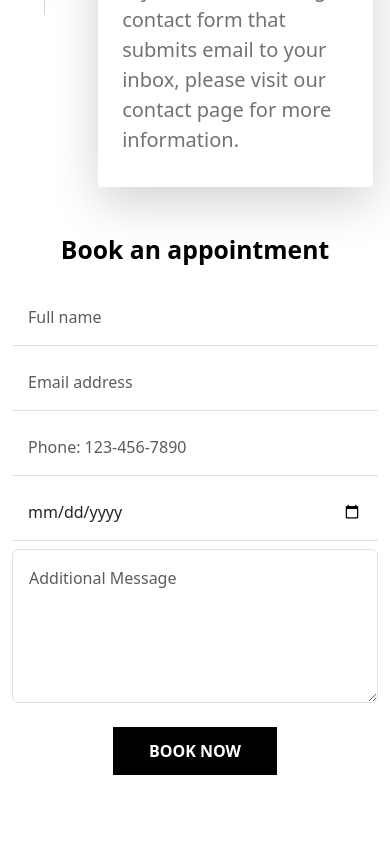
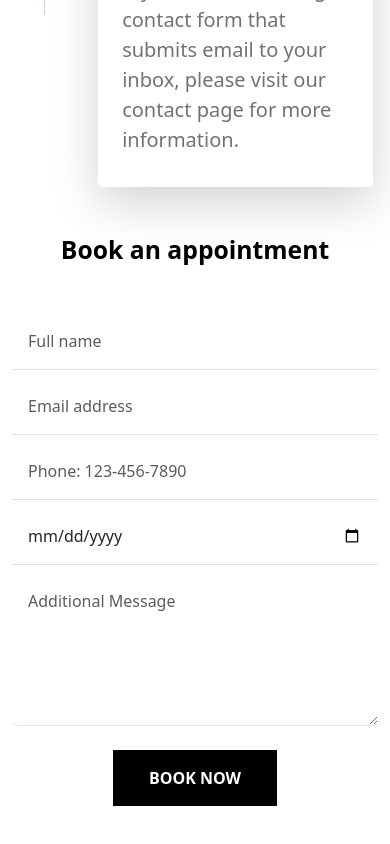
Before and after one commit to AsalYousefi/Medical-Booking, a React (Vite) app: page / in a window 390 px wide. Shown: the part 4323-5167 px from the top of the page. Before the commit the page ends 5114 px from the top, so only its background shows below. Built offline with nearby package versions, Linux system fonts and the light colour scheme.

Commit message:
booking completed

```diff
--- /dev/null
+++ b/src/Components/MainSection/Booking/Booking.jsx
@@ -0,0 +1,119 @@
+import { useEffect, useState } from "react";
+import { PiArticleNyTimesBold } from "react-icons/pi";
+
+export default function Booking() {
+  const [patients, setPatients] = useState([]);
+
+  const [formData, setFormData] = useState({
+    fullName: "",
+    email: "",
+    phone: "",
+    date: "",
+    message: "",
+  });
+
+  function resetData() {
+    setFormData({
+      fullName: "",
+      email: "",
+      phone: "",
+      date: "",
+      message: "",
+    });
+  }
+
+  function submitHandler(e) {
+    console.log(formData);
+    e.preventDefault();
+    setPatients((prev)=> [...prev, formData]);
+    resetData();
+  }
+
+  useEffect(() => {
+    console.log(patients)
+  }, [patients])
+
+  return (
+    <section id="booking" className="booking my-5">
+      <div className="container">
+        <h2 className="fw-bold text-black text-center my-5">
+          Book an appointment
+        </h2>
+        <div className="">
+          <form
+            className="d-lg-flex flex-wrap"
+            onSubmit={submitHandler}
+            method="post"
+          >
+            <input
+              name="fullname"
+              type="text"
+              placeholder="Full name"
+              required
+              className="form-control p-3 my-2 border-0 rounded-0 border-bottom"
+              autoComplete="on"
+              onChange={(e) =>
+                setFormData({ ...formData, fullName: e.target.value })
+              }
+              value={formData.fullName}
+            />
+            <input
+              name="email"
+              type="email"
+              placeholder="Email address"
+              required
+              className="form-control p-3 my-2 border-0 rounded-0 border-bottom"
+              autoComplete="on"
+              onChange={(e) =>
+                setFormData({ ...formData, email: e.target.value })
+              }
+              value={formData.email}
+            />
+            <input
+              name="phone"
+              type="tel"
+              placeholder="Phone: 123-456-7890"
+              required
+              className="form-control p-3 my-2 border-0 rounded-0 border-bottom"
+              autoComplete="on"
+              onChange={(e) =>
+                setFormData({ ...formData, phone: e.target.value })
+              }
+              value={formData.phone}
+            />
+            <input
+              name="date"
+              type="date"
+              required
+              className="form-control p-3 my-2 border-0 rounded-0 border-bottom"
+              autoComplete="on"
+              onChange={(e) =>
+                setFormData({ ...formData, date: e.target.value })
+              }
+              value={formData.date}
+            />
+            <textarea
+              name="message"
+              rows={5}
+              placeholder="Additional Message"
+              wrap="hard"
+              className="form-control p-3 my-2 border-0 border-bottom"
+              onChange={(e) =>
+                setFormData({ ...formData, message: e.target.value })
+              }
+              value={formData.message}
+            ></textarea>
+            <div className="w-100 text-center my-4 my-sm-5">
+              <button
+                type="submit"
+                className="submit-btn text-uppercase border-0 text-white py-3"
+              >
+                book now
+              </button>
+            </div>
+          </form>
+        </div>
+      </div>
+    </section>
+  );
+}
--- a/src/MainSection/Booking/Booking.jsx
+++ /dev/null
@@ -1,64 +0,0 @@
-export default function Booking() {
-  function submitHandler() {}
-
-  return (
-    <section id="booking my-5">
-      <div className="container">
-        <h2 className="fw-bold text-black text-center my-4">
-          Book an appointment
-        </h2>
-        <div className="">
-          <form
-            className=""
-            onSubmit={submitHandler}
-            method="post"
-            autoComplete="on"
-          >
-            <input
-              name="fullname"
-              type="text"
-              placeholder="Full name"
-              required
-              className="form-control p-3 my-2 border-0 rounded-0 border-bottom"
-            />
-            <input
-              name="email"
-              type="email"
-              placeholder="Email address"
-              required
-              className="form-control p-3 my-2 border-0 rounded-0 border-bottom"
-            />
-            <input
-              name="tel number"
-              type="tel"
-              placeholder="Phone: 123-456-7890"
-              required
-              className="form-control p-3 my-2 border-0 rounded-0 border-bottom"
-            />
-            <input
-              name="date of birth"
-              type="date"
-              required
-              className="form-control p-3 my-2 border-0 rounded-0 border-bottom"
-            />
-            <textarea
-              name="message"
-              rows={5}
-              placeholder="Additional Message"
-              wrap="hard"
-              className="form-control p-3 my-2"
-            ></textarea>
-            <div className="w-100 text-center">
-              <button
-                type="submit"
-                className="submit-btn text-uppercase border-0 text-white my-3"
-              >
-                book now
-              </button>
-            </div>
-          </form>
-        </div>
-      </div>
-    </section>
-  );
-}
--- a/src/app.jsx
+++ b/src/app.jsx
@@ -1,13 +1,15 @@
-import Header from "./Header/Header";
+import Header from "./Components/Header/Header";
 import "./main.css";
 import 'bootstrap/dist/css/bootstrap.css';
-import MainSection from "./MainSection/MainSection";
+import MainSection from "./Components/MainSection/MainSection";
+import Footer from "./Components/Footer/Footer";
 
 function App() {
   return (
     <>
       <Header />
       <MainSection />
+      <Footer />
     </>
   );
 }
```
Also changed, not shown: src/Components/Header/Header.jsx (renamed from src/Header/Header.jsx), src/Components/Header/Navbar.jsx (renamed from src/Header/Navbar.jsx), src/Components/MainSection/About/About.jsx (renamed from src/MainSection/About/About.jsx), src/Components/MainSection/Gallery/Gallery.jsx (renamed from src/MainSection/Gallery/Gallery.jsx), src/Components/MainSection/Home/Home.jsx (renamed from src/MainSection/Home/Home.jsx), src/Components/MainSection/MainSection.jsx (renamed from src/MainSection/MainSection.jsx), src/Components/MainSection/Testimonials/Testimonials.jsx (renamed from src/MainSection/Testimonials/Testimonials.jsx), src/Components/MainSection/Timeline/Timeline.jsx (renamed from src/MainSection/Timeline/Timeline.jsx).
